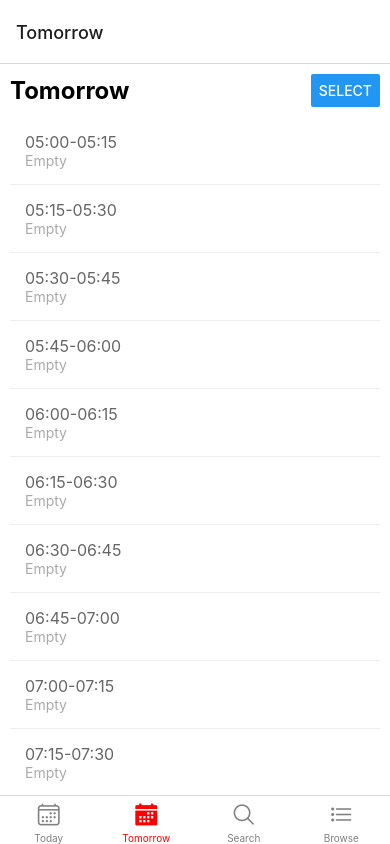
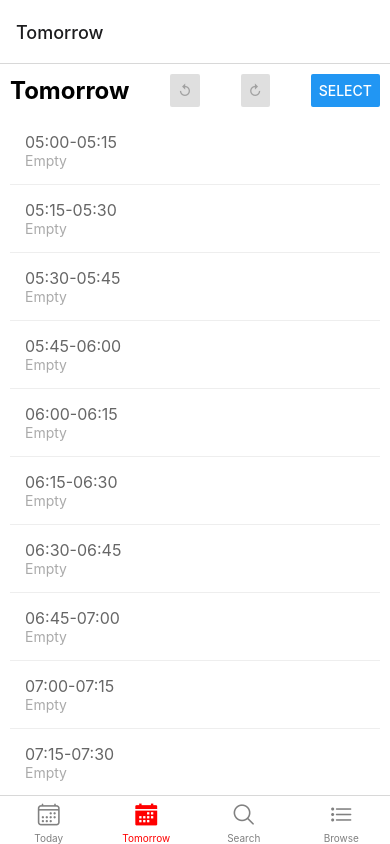
Before and after one commit to izzyjhuang/todolist, a React Native app: screen /Tomorrow in a window 390 px wide. Built offline with nearby package versions, Linux system fonts and the light colour scheme.

Commit message:
added undo and redo

```diff
--- a/screens/TomorrowScreen.js
+++ b/screens/TomorrowScreen.js
@@ -34,6 +34,34 @@ const TomorrowScreen = () => {
   const [modalVisible, setModalVisible] = useState(false);
   const [isSelecting, setIsSelecting] = useState(false); // Selection mode toggle
   const [entryBlock, setEntryBlock] = useState(null); // Block selected in entry mode
+  const [history, setHistory] = useState([]); // To store previous states for undo
+  const [future, setFuture] = useState([]); // To store future states for restore
+
+  // Save current state to history before making changes
+  const saveHistory = () => {
+    setHistory([...history, blocks]);
+    setFuture([]); // Clear the future stack once a new action is performed
+  };
+
+  // Undo operation (revert to the last state in history)
+  const handleUndo = () => {
+    if (history.length > 0) {
+      setFuture([blocks, ...future]); // Save current state in future stack
+      const previousState = history[history.length - 1];
+      setHistory(history.slice(0, -1)); // Remove the last state from history
+      setBlocks(previousState); // Restore the last state
+    }
+  };
+
+  // Restore operation (restore the future state if any undo was performed)
+  const handleRestore = () => {
+    if (future.length > 0) {
+      setHistory([...history, blocks]); // Save current state to history
+      const nextState = future[0];
+      setFuture(future.slice(1)); // Remove the first state from future
+      setBlocks(nextState); // Restore the future state
+    }
+  };
 
   // Toggle between Select and Entry modes
   const toggleSelectMode = () => {
@@ -70,6 +98,8 @@ const TomorrowScreen = () => {
   // Split a block into smaller 5-minute increments
   const handleSplit = () => {
     if (selectedBlocks.length === 1) {
+      saveHistory(); // Save state before splitting
+
       const block = selectedBlocks[0];
       const [startTime, endTime] = block.time.split('-');
       let [startHour, startMinute] = startTime.split(':').map(Number);
@@ -128,6 +158,8 @@ const TomorrowScreen = () => {
   };
 
   const handleAddTodo = (newTask) => {
+    saveHistory(); // Save state before adding a task
+
     const updatedBlocks = blocks.map((block) =>
       entryBlock && block.id === entryBlock.id
         ? { ...block, ...newTask } // Update the block with the new task and priority
@@ -141,6 +173,8 @@ const TomorrowScreen = () => {
 
   const handleMerge = () => {
     if (selectedBlocks.length > 1) {
+      saveHistory(); // Save state before merging
+
       const firstBlock = selectedBlocks[0]; // Take the first selected block
       const lastBlock = selectedBlocks[selectedBlocks.length - 1]; // Take the last selected block
 
@@ -215,6 +249,8 @@ const TomorrowScreen = () => {
     <View style={styles.container}>
       <View style={styles.headerContainer}>
         <Text style={styles.header}>Tomorrow</Text>
+        <Button title="↺" onPress={handleUndo} disabled={history.length === 0} />
+        <Button title="↻" onPress={handleRestore} disabled={future.length === 0} />
         <Button title={isSelecting ? "Cancel Select" : "Select"} onPress={toggleSelectMode} />
       </View>
 
```
Lines whose indentation alone changed are shown as unchanged.
